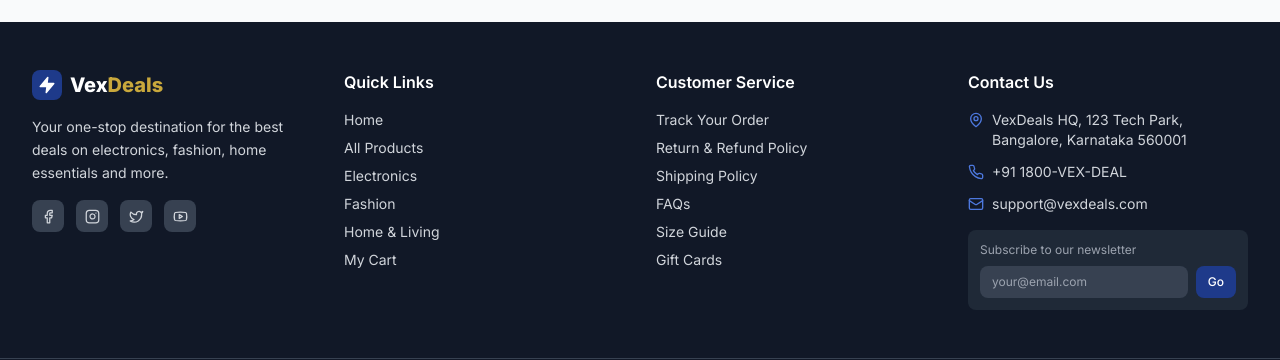
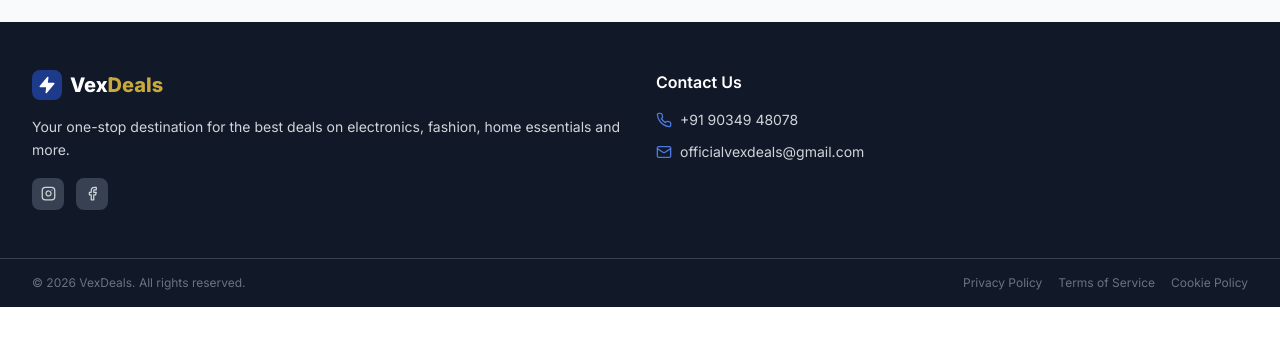
Before and after one commit to fonsihimanshu4455-creator/vexdeals, a React (Vite) app: page / in a window 1280 px wide. Shown: the part 967-1327 px from the top of the page. After the commit the page ends 1274 px from the top, so only its background shows below. Built offline with nearby package versions, Linux system fonts and the light colour scheme; no server answers; the database is empty.

Commit message:
chore: simplify footer links and support info

```diff
--- a/src/components/Footer.jsx
+++ b/src/components/Footer.jsx
@@ -1,11 +1,11 @@
 import { Link } from 'react-router-dom';
-import { Zap, Facebook, Instagram, Twitter, Youtube, Mail, Phone, MapPin } from 'lucide-react';
+import { Zap, Facebook, Instagram, Mail, Phone } from 'lucide-react';
 
 export default function Footer() {
   return (
     <footer className="bg-gray-900 text-gray-300">
       <div className="max-w-7xl mx-auto px-4 sm:px-6 lg:px-8 py-12">
-        <div className="grid grid-cols-1 sm:grid-cols-2 lg:grid-cols-4 gap-8">
+        <div className="grid grid-cols-1 sm:grid-cols-2 gap-8">
           {/* Brand */}
           <div className="space-y-4">
             <Link to="/" className="flex items-center gap-2">
@@ -18,77 +18,37 @@ export default function Footer() {
               Your one-stop destination for the best deals on electronics, fashion, home essentials and more.
             </p>
             <div className="flex gap-3">
-              {[Facebook, Instagram, Twitter, Youtube].map((Icon, i) => (
-                <a key={i} href="#" className="w-8 h-8 bg-gray-700 rounded-lg flex items-center justify-center hover:bg-primary-600 transition-colors">
+              {[
+                { Icon: Instagram, href: 'https://www.instagram.com/vexdeals/', label: 'Instagram' },
+                { Icon: Facebook, href: 'https://www.facebook.com/profile.php?id=61576514798665', label: 'Facebook' },
+              ].map(({ Icon, href, label }) => (
+                <a
+                  key={label}
+                  href={href}
+                  target="_blank"
+                  rel="noreferrer"
+                  aria-label={label}
+                  className="w-8 h-8 bg-gray-700 rounded-lg flex items-center justify-center hover:bg-primary-600 transition-colors"
+                >
                   <Icon size={15} />
                 </a>
               ))}
             </div>
           </div>
 
-          {/* Quick Links */}
-          <div>
-            <h4 className="text-white font-semibold mb-4">Quick Links</h4>
-            <ul className="space-y-2 text-sm">
-              {[
-                { label: 'Home', path: '/' },
-                { label: 'All Products', path: '/products' },
-                { label: 'Electronics', path: '/products?category=Electronics' },
-                { label: 'Fashion', path: '/products?category=Fashion' },
-                { label: 'Home & Living', path: '/products?category=Home+%26+Living' },
-                { label: 'My Cart', path: '/cart' },
-              ].map(link => (
-                <li key={link.label}>
-                  <Link to={link.path} className="hover:text-primary-400 transition-colors">
-                    {link.label}
-                  </Link>
-                </li>
-              ))}
-            </ul>
-          </div>
-
-          {/* Customer Service */}
-          <div>
-            <h4 className="text-white font-semibold mb-4">Customer Service</h4>
-            <ul className="space-y-2 text-sm">
-              {['Track Your Order', 'Return & Refund Policy', 'Shipping Policy', 'FAQs', 'Size Guide', 'Gift Cards'].map(item => (
-                <li key={item}>
-                  <a href="#" className="hover:text-primary-400 transition-colors">{item}</a>
-                </li>
-              ))}
-            </ul>
-          </div>
-
           {/* Contact */}
           <div>
             <h4 className="text-white font-semibold mb-4">Contact Us</h4>
             <ul className="space-y-3 text-sm">
-              <li className="flex items-start gap-2">
-                <MapPin size={16} className="text-primary-400 shrink-0 mt-0.5" />
-                <span>VexDeals HQ, 123 Tech Park, Bangalore, Karnataka 560001</span>
-              </li>
               <li className="flex items-center gap-2">
                 <Phone size={16} className="text-primary-400 shrink-0" />
-                <span>+91 1800-VEX-DEAL</span>
+                <span>+91 90349 48078</span>
               </li>
               <li className="flex items-center gap-2">
                 <Mail size={16} className="text-primary-400 shrink-0" />
-                <span>support@vexdeals.com</span>
+                <span>officialvexdeals@gmail.com</span>
               </li>
             </ul>
-            <div className="mt-4 bg-gray-800 rounded-lg p-3">
-              <p className="text-xs text-gray-400 mb-2">Subscribe to our newsletter</p>
-              <div className="flex gap-2">
-                <input
-                  type="email"
-                  placeholder="your@email.com"
-                  className="flex-1 bg-gray-700 text-white text-xs px-3 py-2 rounded-lg outline-none focus:ring-1 focus:ring-primary-500"
-                />
-                <button className="bg-primary-600 text-white px-3 py-2 rounded-lg text-xs hover:bg-primary-700 transition-colors font-medium">
-                  Go
-                </button>
-              </div>
-            </div>
           </div>
         </div>
       </div>
```
